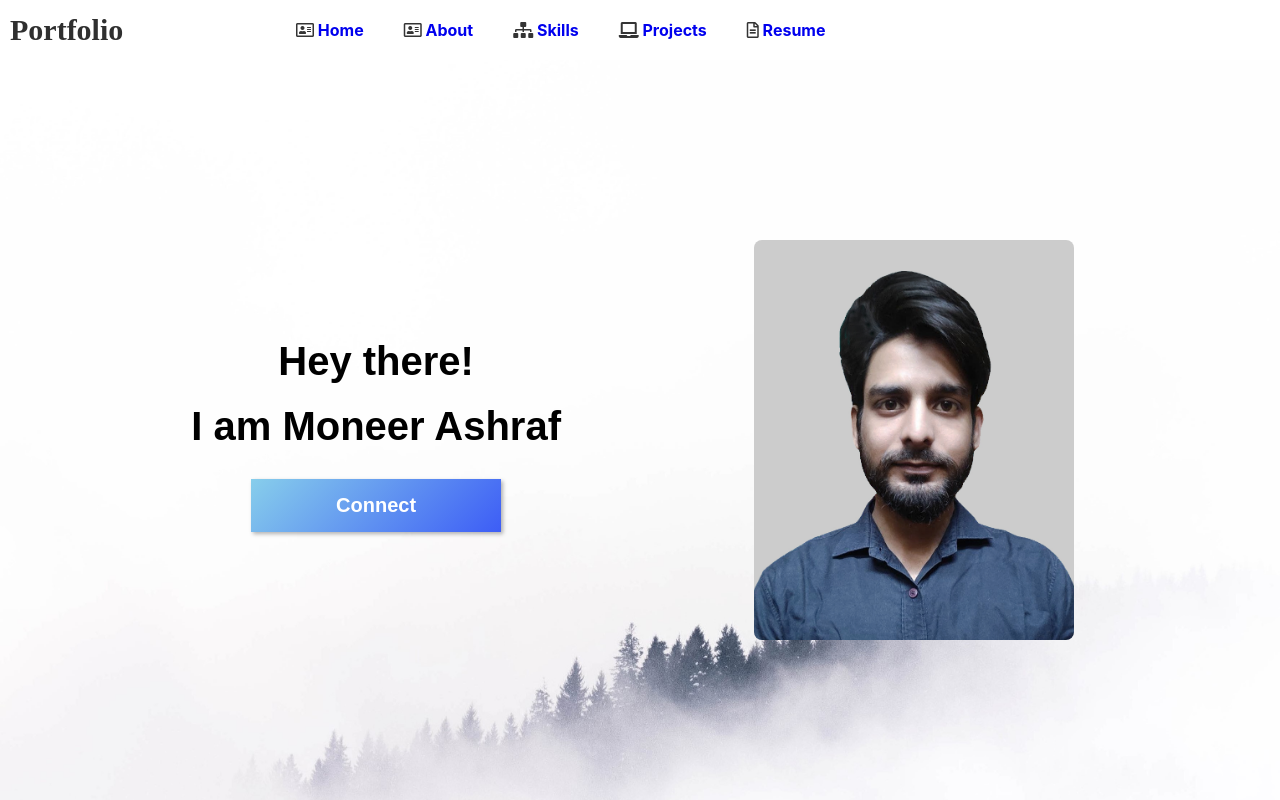
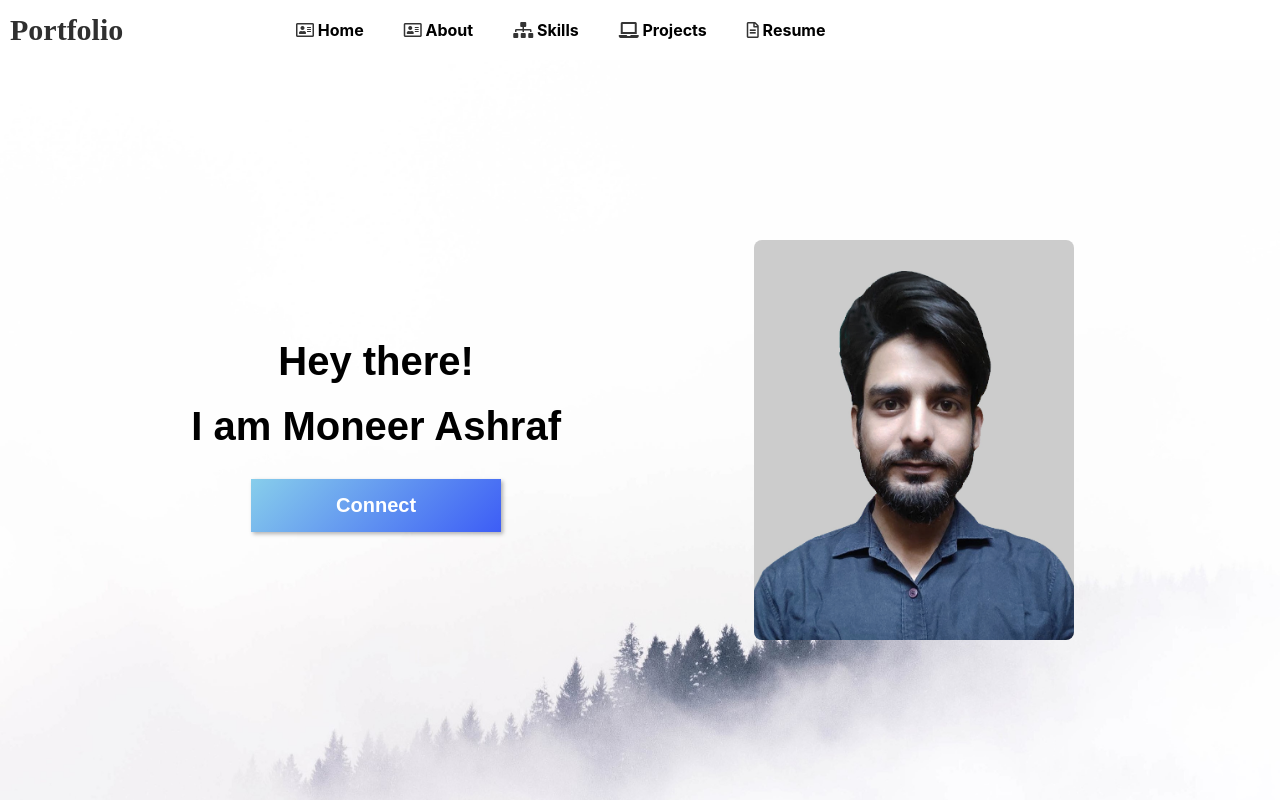
Before and after one commit to moneer824/portfolio, a React (Create React App) app: page / in a window 1280 px wide. Shown: the top 800 px of the page. Built offline with nearby package versions, Linux system fonts and the light colour scheme.

Commit message:
Update NavBar.css

```diff
--- a/src/components/NavBar.css
+++ b/src/components/NavBar.css
@@ -21,6 +21,10 @@
     list-style-type: none;
     display: flex;
     font-weight: bold;
+
+}
+.container a{
+   color: black;
 
 }
 .logo{
```
